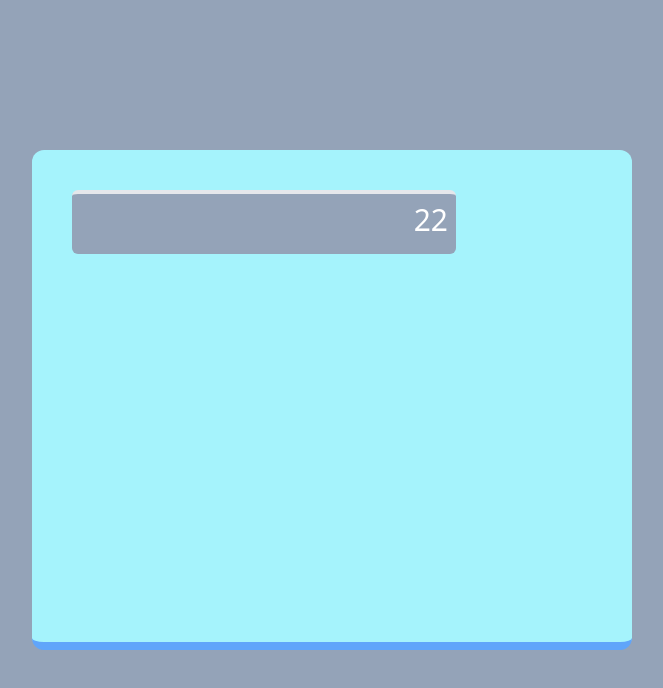
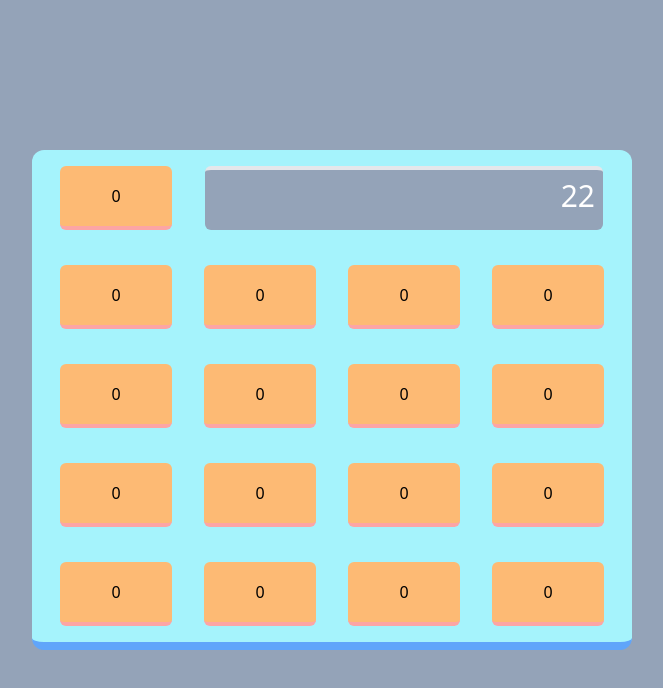
Before and after one commit to radualexeev/calculator, a React (Create React App) app in the folder client/: page / in a window 1280 px wide. Shown: the top 688 px of the page, without its empty margins (308-971 px from the left). Built offline with nearby package versions, Linux system fonts and the light colour scheme.

Commit message:
add button component

```diff
--- a/client/src/App.jsx
+++ b/client/src/App.jsx
@@ -1,11 +1,30 @@
+import React from "react";
 import Container from "./components/Container";
 import Display from "./components/Display";
+import Button from "./components/Button";
 
 export default function App() {
   return (
     <div className="w-screen h-screen bg-slate-400 flex justify-center items-center">
       <Container>
+        <Button />
         <Display />
+        <Button />
+        <Button />
+        <Button />
+        <Button />
+        <Button />
+        <Button />
+        <Button />
+        <Button />
+        <Button />
+        <Button />
+        <Button />
+        <Button />
+        <Button />
+        <Button />
+        <Button />
+        <Button />
       </Container>
     </div>
   );
--- /dev/null
+++ b/client/src/components/Button.jsx
@@ -0,0 +1,7 @@
+export default function Button() {
+    return (
+        <div className="w-28 h-16 bg-orange-300 rounded-md border-b-4 border-red-300 flex justify-center items-center">
+            0
+        </div>
+    );
+};
--- a/client/src/components/Container.jsx
+++ b/client/src/components/Container.jsx
@@ -1,6 +1,6 @@
 export default function Container( {children} ) {
     return (
-        <div className="w-calculator h-calculator p-10 bg-cyan-200 rounded-xl border-b-8 border-blue-400 grid grid-cols-4 gap-4">
+        <div className="w-calculator h-calculator p-4 bg-cyan-200 rounded-xl border-b-8 border-blue-400 grid grid-cols-4 gap-2 place-content-between place-items-center">
             {children}
         </div>
     );
--- a/client/src/components/Display.jsx
+++ b/client/src/components/Display.jsx
@@ -1,6 +1,6 @@
 export default function Display() {
     return (
-        <div className="text-white bg-slate-400 w-96 h-16 p-2 text-3xl rounded-md border-t-4 border-b-gray-500 text-right">
+        <div className="text-white bg-slate-400 w-[398px] h-16 p-2 text-3xl rounded-md border-t-4 border-b-gray-500 text-right col-span-3">
             22
         </div>
     );
```
